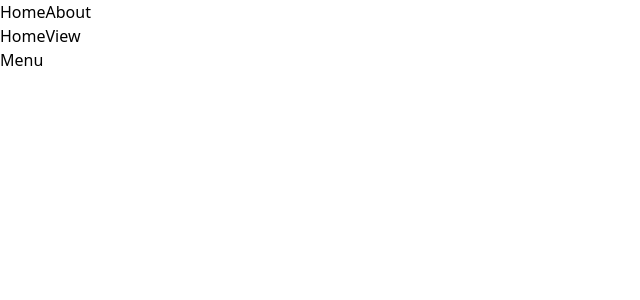
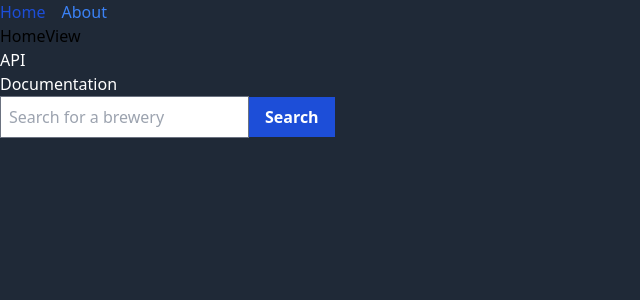
Before and after one commit to HugoMorceau/WasteX-test, a Vue app: page / in a window 1280 px wide. Shown: the top 300 px of the page, without its empty margins (0-640 px from the left). Built offline with nearby package versions, Linux system fonts and the light colour scheme.

Commit message:
basic input search

```diff
--- a/index.html
+++ b/index.html
@@ -1,12 +1,12 @@
-<!DOCTYPE html>
+<!doctype html>
 <html lang="en">
   <head>
-    <meta charset="UTF-8">
-    <link rel="icon" href="/favicon.ico">
-    <meta name="viewport" content="width=device-width, initial-scale=1.0">
+    <meta charset="UTF-8" />
+    <link rel="icon" href="/favicon.ico" />
+    <meta name="viewport" content="width=device-width, initial-scale=1.0" />
     <title>BreweriesX</title>
   </head>
-  <body>
+  <body class="bg-gray-800">
     <div id="app"></div>
     <script type="module" src="/src/main.ts"></script>
   </body>
--- a/src/App.vue
+++ b/src/App.vue
@@ -1,14 +1,12 @@
 <script setup lang="ts">
-
+import { useBreweryStore } from '@/stores/brewery'
 import { RouterLink, RouterView } from 'vue-router'
-import { useBreweryStore } from '@/stores/brewery'
-import { fetchBreweries } from '@/api/openbrewery'
 
 const store = useBreweryStore()
 
 const handleSubmit = () => {
-  // fetchBreweries()
-  store.searchBreweries()
+  console.log('query', store.query)
+  store.searchBreweries(store.query)
   console.log('stored breweries', store.breweries)
   console.log('Menu button clicked')
 }
@@ -16,22 +14,45 @@ const handleSubmit = () => {
 
 <template>
   <header>
-
-
     <div class="wrapper">
-      <nav>
-        <RouterLink to="/">Home</RouterLink>
-        <RouterLink to="/about">About</RouterLink>
+      <nav class="flex items-center space-x-4">
+        <RouterLink to="/" class="text-blue-500 hover:text-blue-700">Home</RouterLink>
+        <RouterLink to="/about" class="text-blue-500 hover:text-blue-700">About</RouterLink>
       </nav>
-
     </div>
   </header>
-
   <RouterView />
-  <button @click="handleSubmit">Menu</button>
+  <a
+    href="https://api.openbrewerydb.org/breweries"
+    target="_blank"
+    rel="noopener noreferrer"
+    class="mb-4 text-white"
+    >API</a
+  >
+  <br />
+  <a
+    href="https://www.openbrewerydb.org/documentation"
+    target="_blank"
+    rel="noopener noreferrer"
+    class="mb-4 text-white"
+    >Documentation</a
+  >
+  <br />
+  <input
+    v-model="store.query"
+    @input="handleSubmit"
+    class="border border-gray-500 p-2"
+    placeholder="Search for a brewery"
+  />
+  <button
+    @click="handleSubmit"
+    class="bg-blue-700 hover:bg-blue-800 text-white font-bold py-2 px-4"
+  >
+    Search
+  </button>
   <ul>
-    <li v-for="(brewery, index) in store.breweries" :key="brewery.id">
-      {{ index +1  }} -  {{brewery.name }}
+    <li v-for="(brewery, index) in store.breweries" :key="brewery.id" class="text-white mt-1">
+      {{ index + 1 }} - {{ brewery.name }}
     </li>
   </ul>
 </template>
--- a/src/api/openbrewery.ts
+++ b/src/api/openbrewery.ts
@@ -1,11 +1,14 @@
 import axios from 'axios'
 
-const API_BASE_URL = 'https://api.openbrewerydb.org/breweries'
+const API_BASE_URL = 'https://api.openbrewerydb.org'
 
-export const fetchBreweries = async () => {
+export const fetchBreweries = async (query: string) => {
   try {
-    // const response = await axios.get(`${API_BASE_URL}/search?query=${encodeURIComponent(query)}`)
-    const response = await axios.get(API_BASE_URL)
+    const response = await axios.get(
+      `${API_BASE_URL}/v1/breweries?by_name=${encodeURIComponent(query)}`
+    )
+    // const response = await axios.get(API_BASE_URL)
+    console.log('query:', query)
     console.log('Fetched breweries:', response.data)
     return response.data
   } catch (error) {
--- a/src/stores/brewery.ts
+++ b/src/stores/brewery.ts
@@ -3,11 +3,12 @@ import { fetchBreweries } from '../api/openbrewery'
 
 export const useBreweryStore = defineStore('brewery', {
   state: () => ({
-    breweries: []
+    breweries: [],
+    query: ''
   }),
   actions: {
-    async searchBreweries() {
-      this.breweries = await fetchBreweries()
+    async searchBreweries(query: string) {
+      this.breweries = await fetchBreweries(query)
     }
   }
 })
--- a/src/views/HomeView.vue
+++ b/src/views/HomeView.vue
@@ -5,9 +5,7 @@
 </template>
 
 <script setup>
- // import { Router } from 'vue-router'
+// import { Router } from 'vue-router'
 </script>
 
-<style lang="scss" scoped>
-
-</style>
+<style lang="scss" scoped></style>
```
